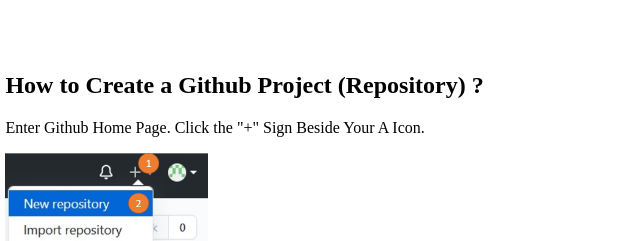
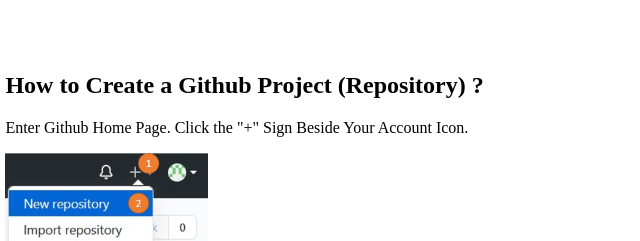
Before and after one commit to KuYunHsuan/KuYunHsuan.github.io, a plain HTML site: page 109-1Frontend/HW0/index.html in a window 1280 px wide. Shown: the part 2567-2808 px from the top of the page, 129-769 px from the left. Drawn offline with Linux system fonts and the light colour scheme.

Commit message:
Update index.html

```diff
--- a/109-1Frontend/HW0/index.html
+++ b/109-1Frontend/HW0/index.html
@@ -53,7 +53,7 @@
     </div>
     <div style="padding: 20px; padding-left: 10%; padding-right: 10%">
       <h2>How to Create a Github Project (Repository) ?</h2>
-      <p>Enter Github Home Page. Click the "+" Sign Beside Your A Icon.</p>
+      <p>Enter Github Home Page. Click the "+" Sign Beside Your Account Icon.</p>
       <img
         src="https://kuyunhsuan.github.io/109-1Frontend/HW0/Web_pics/Github_repository.jpg"
         alt="create_new_repo"
```
